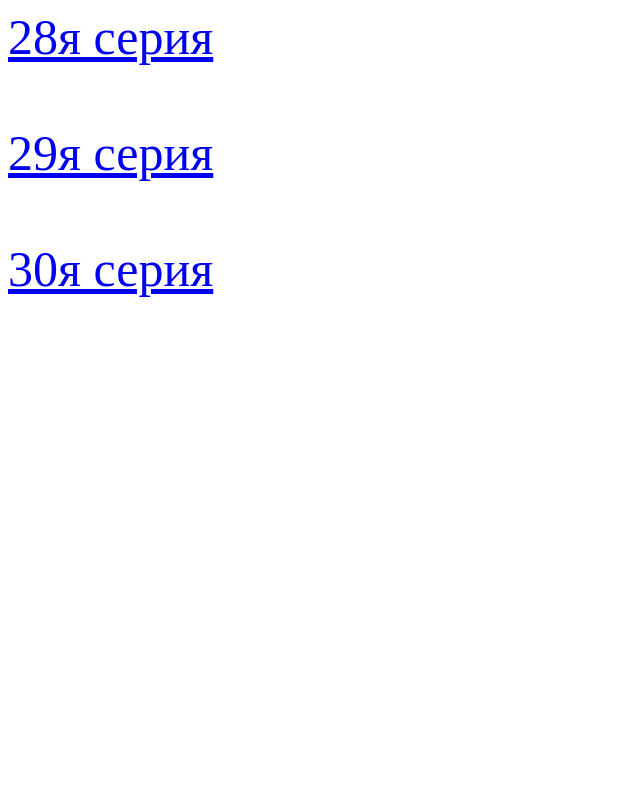
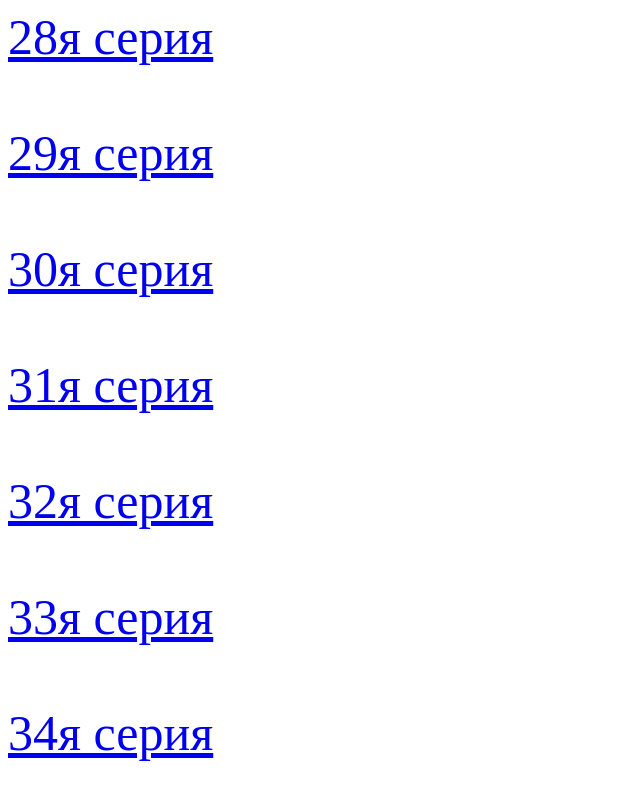
Before and after one commit to BrainInelligence/BrainIntelligence, a plain HTML site: page bleach/index.html in a window 1280 px wide. Shown: the part 348-1148 px from the top of the page, without its empty margins (0-640 px from the left). Before the commit the page ends 800 px from the top, so only its background shows below. Drawn offline with Linux system fonts and the light colour scheme.

Commit message:
Update index.html

```diff
--- a/bleach/index.html
+++ b/bleach/index.html
@@ -14,5 +14,9 @@
   <a href="../static/Блич - сезон 1 серия 28 _ Bleach.mp4" type="button" style="font-size: 50px;"> 28я серия <br><br></a>
   <a href="../static/Блич - сезон 1 серия 29 _ Bleach.mp4" type="button" style="font-size: 50px;"> 29я серия <br><br></a>
   <a href="../static/Блич - сезон 1 серия 30 _ Bleach.mp4" type="button" style="font-size: 50px;"> 30я серия <br><br></a>
+  <a href="../static/Блич - сезон 1 серия 31 _ Bleach.mp4" type="button" style="font-size: 50px;"> 31я серия <br><br></a>
+  <a href="../static/Блич - сезон 1 серия 32 _ Bleach.mp4" type="button" style="font-size: 50px;"> 32я серия <br><br></a>
+  <a href="../static/Блич - сезон 1 серия 33 _ Bleach.mp4" type="button" style="font-size: 50px;"> 33я серия <br><br></a>
+  <a href="../static/Блич - сезон 1 серия 34 _ Bleach.mp4" type="button" style="font-size: 50px;"> 34я серия <br><br></a>
 
 </body>
```
